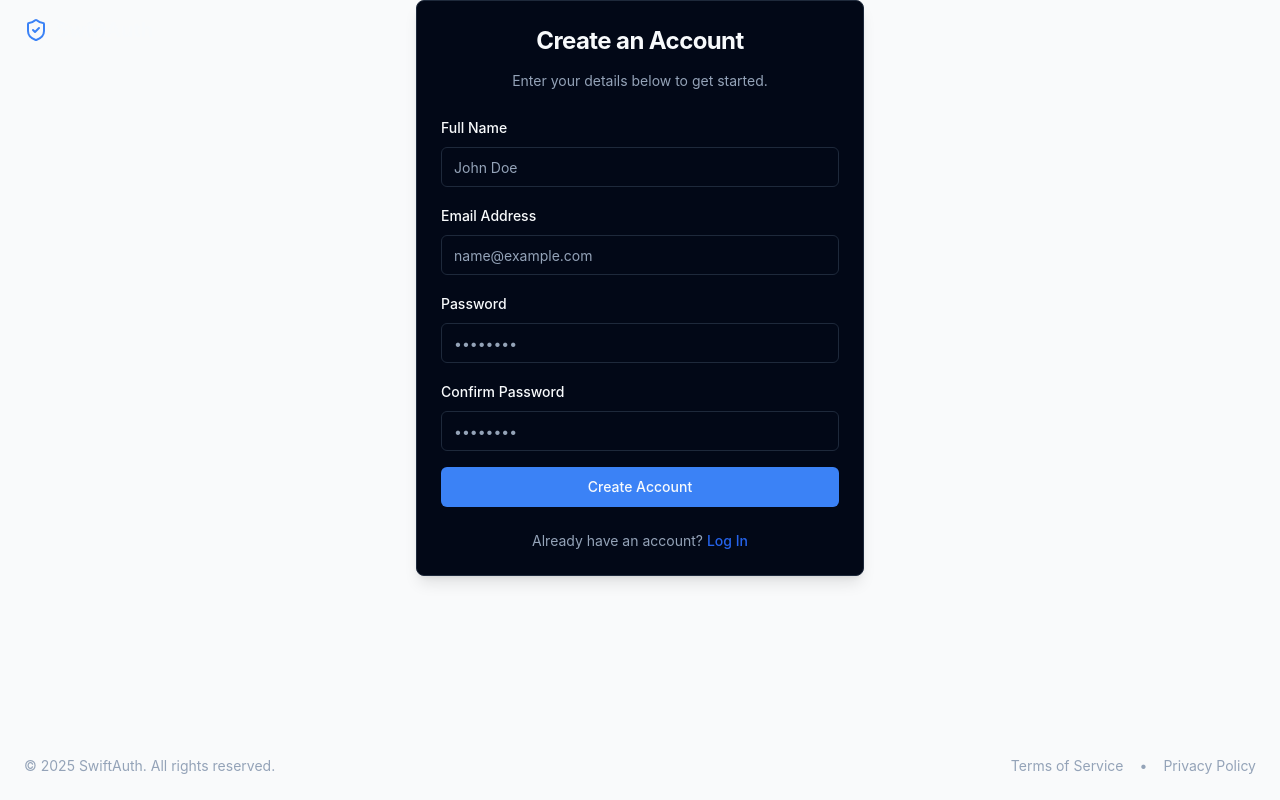
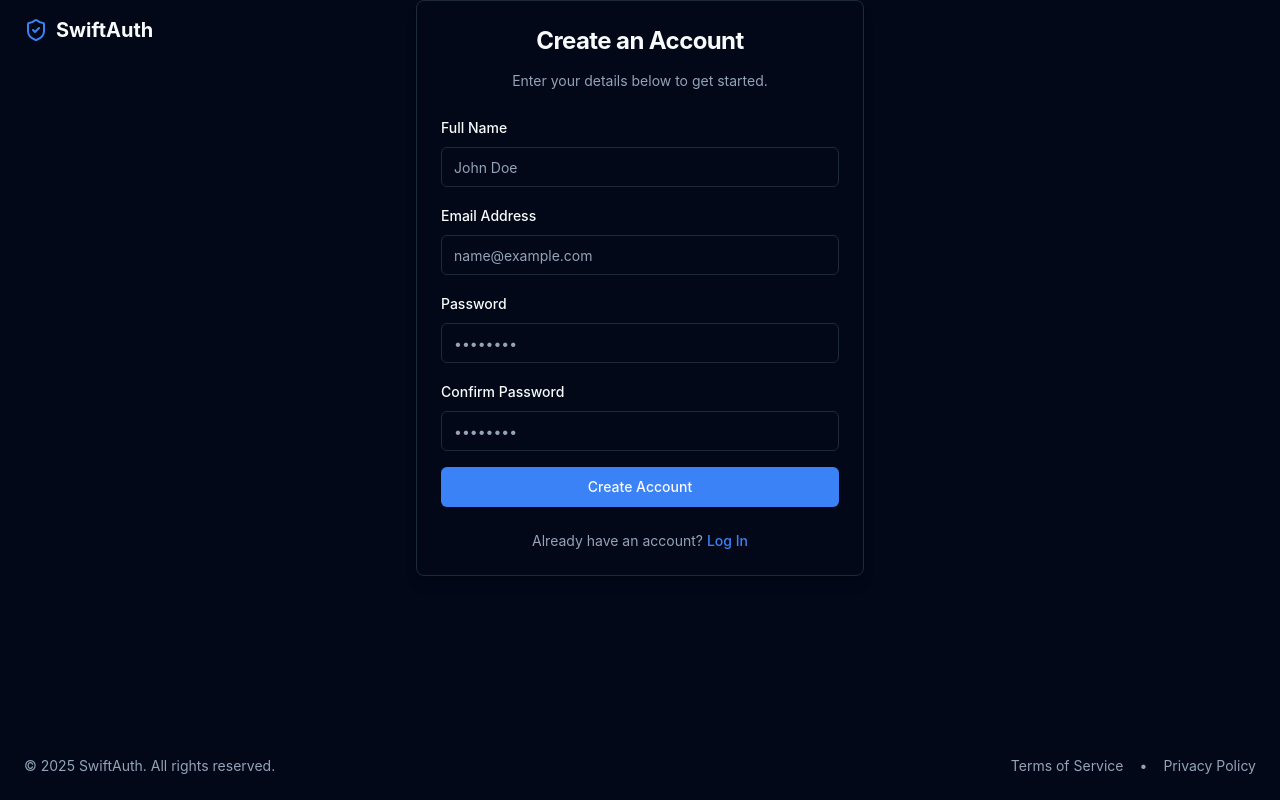
Before and after one commit to SadiqNaizam/mlo-a774-a489, a React (Vite) app: page /sign-up in a window 1280 px wide. Built offline with nearby package versions, Linux system fonts and the light colour scheme.

Commit message:
Updated code files via regeneration: SignUpPage.tsx

```diff
--- a/src/pages/SignUpPage.tsx
+++ b/src/pages/SignUpPage.tsx
@@ -62,7 +62,7 @@
   };
 
   return (
-    <div className="relative flex flex-col min-h-screen bg-gray-50">
+    <div className="relative flex flex-col min-h-screen">
       <AuthHeader />
       <main className="flex-grow">
         <AuthFormWrapper
@@ -71,7 +71,7 @@
           footer={
             <p className="text-center text-sm">
               Already have an account?{' '}
-              <Link to="/" className="font-medium text-blue-600 hover:underline">
+              <Link to="/" className="font-medium text-primary hover:underline">
                 Log In
               </Link>
             </p>
```
